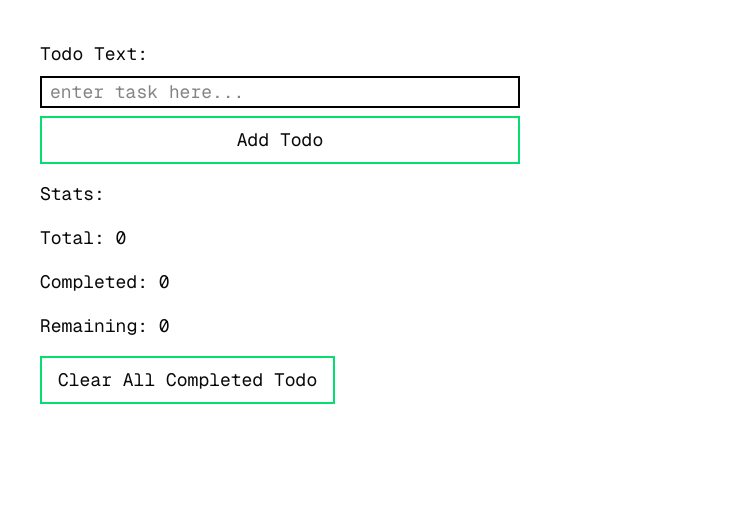
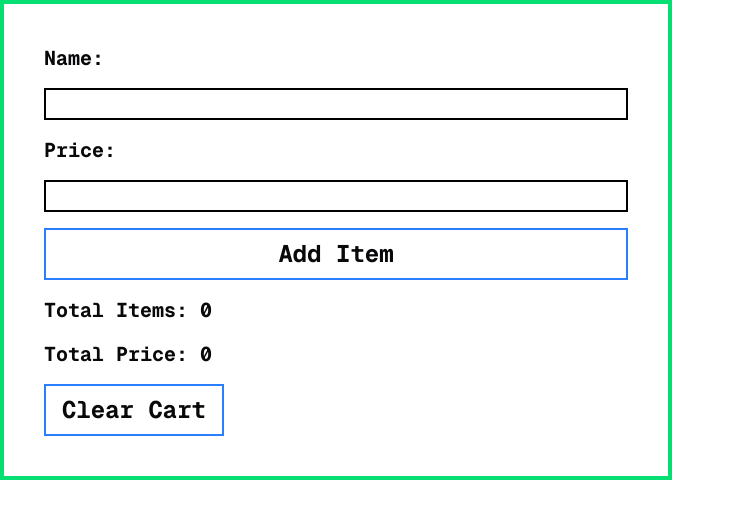
Before and after one commit to yashsarvaiya1/learn-nextjs, a Next.js app: page /usestate/array in a window 1280 px wide. Shown: the top 518 px of the page, without its empty margins (0-735 px from the left). Built offline with nearby package versions, Linux system fonts and the light colour scheme.

Commit message:
[IMP] array: shoppintg cart my example

```diff
--- a/app/usestate/array/page.tsx
+++ b/app/usestate/array/page.tsx
@@ -1,9 +1,10 @@
+import ShoppingComponent from "@/components/usestate/array/ShoppingComponent";
 import TodoComponent from "@/components/usestate/array/TodoComponent";
 
 export default function ArrayPage(){
     return(
         <>
-           <TodoComponent/>
+           <ShoppingComponent/>
         </>
     )
 }
--- /dev/null
+++ b/components/usestate/array/ShoppingComponent.tsx
@@ -0,0 +1,156 @@
+"use client";
+
+import { useState } from "react";
+
+type Cart = {
+  id: string;
+  name: string;
+  quantity: number;
+  price: number;
+};
+
+export default function ShoppingComponent() {
+  const [cartItems, setCartItems] = useState<Cart[]>([]);
+  const [name, setname] = useState("");
+  const [price, setPrice] = useState("");
+
+  const addItem = () => {
+    const itemIndex = cartItems.findIndex((ci) => ci.name === name);
+    if (itemIndex !== -1) {
+      setCartItems(
+        cartItems.map((ci, index) =>
+          index === itemIndex
+            ? {
+                ...ci,
+                quantity: ci.quantity + 1,
+              }
+            : ci
+        )
+      );
+      setname("");
+    } else {
+      setCartItems([
+        ...cartItems,
+        {
+          id: crypto.randomUUID(),
+          name: name,
+          price: Number(price),
+          quantity: 1,
+        },
+      ]);
+      setname("");
+      setPrice("");
+    }
+  };
+
+  const increaseQuantity = (id: string) => {
+    setCartItems(
+      cartItems.map((ci, index) =>
+        ci.id === id
+          ? {
+              ...ci,
+              quantity: ci.quantity + 1,
+            }
+          : ci
+      )
+    );
+  };
+
+  const decreseQuantity = (id: string) => {
+    setCartItems(
+      cartItems.map((ci, index) =>
+        ci.id === id
+          ? {
+              ...ci,
+              quantity: ci.quantity - 1,
+            }
+          : ci
+      )
+    );
+  };
+
+  const removeItem = (id: string) => {
+    setCartItems(cartItems.filter((ci) => ci.id !== id));
+  };
+
+  const clearCart = () => {
+    setCartItems([]);
+  };
+
+  const totalItems = cartItems.length;
+const totalPrice = cartItems.reduce((acc, item) => acc + (item.price * item.quantity), 0);
+
+  return (
+    <div className="font-mono font-bold text-xl space-y-4 w-2xl p-10 border-4 border-green-400">
+      <div className="flex  flex-col gap-4">
+        <label>Name: </label>
+        <input
+          className="border-2 border-black"
+          type="text"
+          value={name}
+          onChange={(e) => setname(e.target.value)}
+        />
+
+        <label>Price: </label>
+        <input
+          className="border-2 border-black"
+          type="text"
+          value={price}
+          onChange={(e) => setPrice(e.target.value)}
+        />
+
+        <button
+          className="border-2 border-blue-500 px-4 py-2 text-2xl"
+          onClick={() => addItem()}
+          disabled={name === '' || price === ''}
+        >
+          Add Item
+        </button>
+      </div>
+
+      {cartItems &&
+        cartItems.map((ci) => (
+          <div key={ci.id}>
+            <div className="border-2 border-red-400">
+              <p>ID: {ci.id}</p>
+              <p>Name: {ci.name}</p>
+              <p>Price: {ci.price}</p>
+              <p>Quantity: {ci.quantity}</p>
+              <p>Total Item Price: {ci.quantity * ci.price}</p>
+            </div>
+            <div>
+              <button
+                className="border-2 border-blue-500 px-4 py-2 text-2xl"
+                disabled={ci.quantity < 2}
+                onClick={() => decreseQuantity(ci.id)}
+              >
+                -
+              </button>
+              <button
+                className="border-2 border-blue-500 px-4 py-2 text-2xl"
+                onClick={() => increaseQuantity(ci.id)}
+              >
+                +
+              </button>
+              <button
+                className="border-2 border-blue-500 px-4 py-2 text-2xl"
+                onClick={() => removeItem(ci.id)}
+              >
+                X
+              </button>
+            </div>
+          </div>
+        ))}
+
+        <p>Total Items: {totalItems}</p>
+        <p>Total Price: {totalPrice ?? ''}</p>
+
+      <button
+        className="border-2 border-blue-500 px-4 py-2 text-2xl"
+        onClick={() => clearCart()}
+      >
+        Clear Cart
+      </button>
+    </div>
+  );
+}
```
